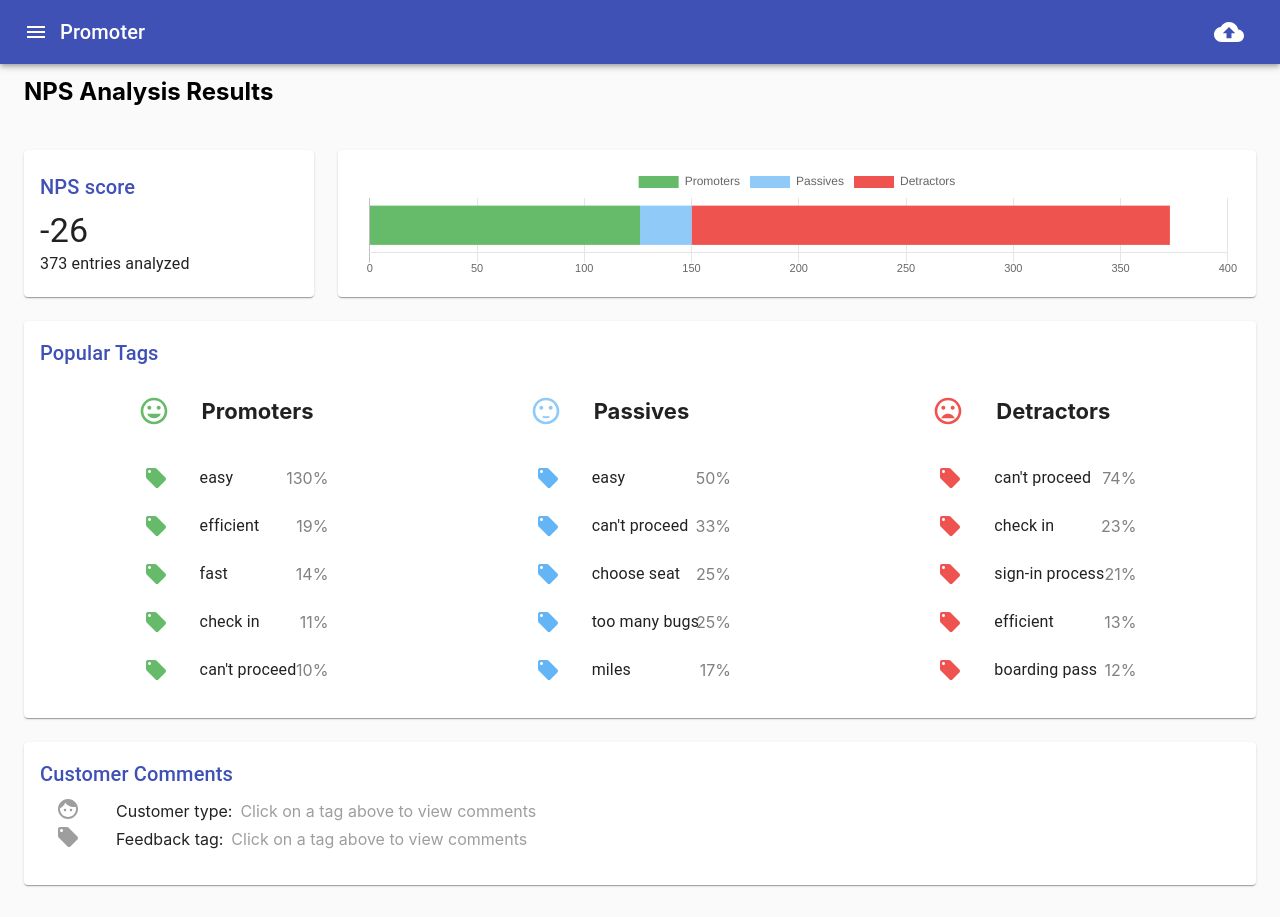
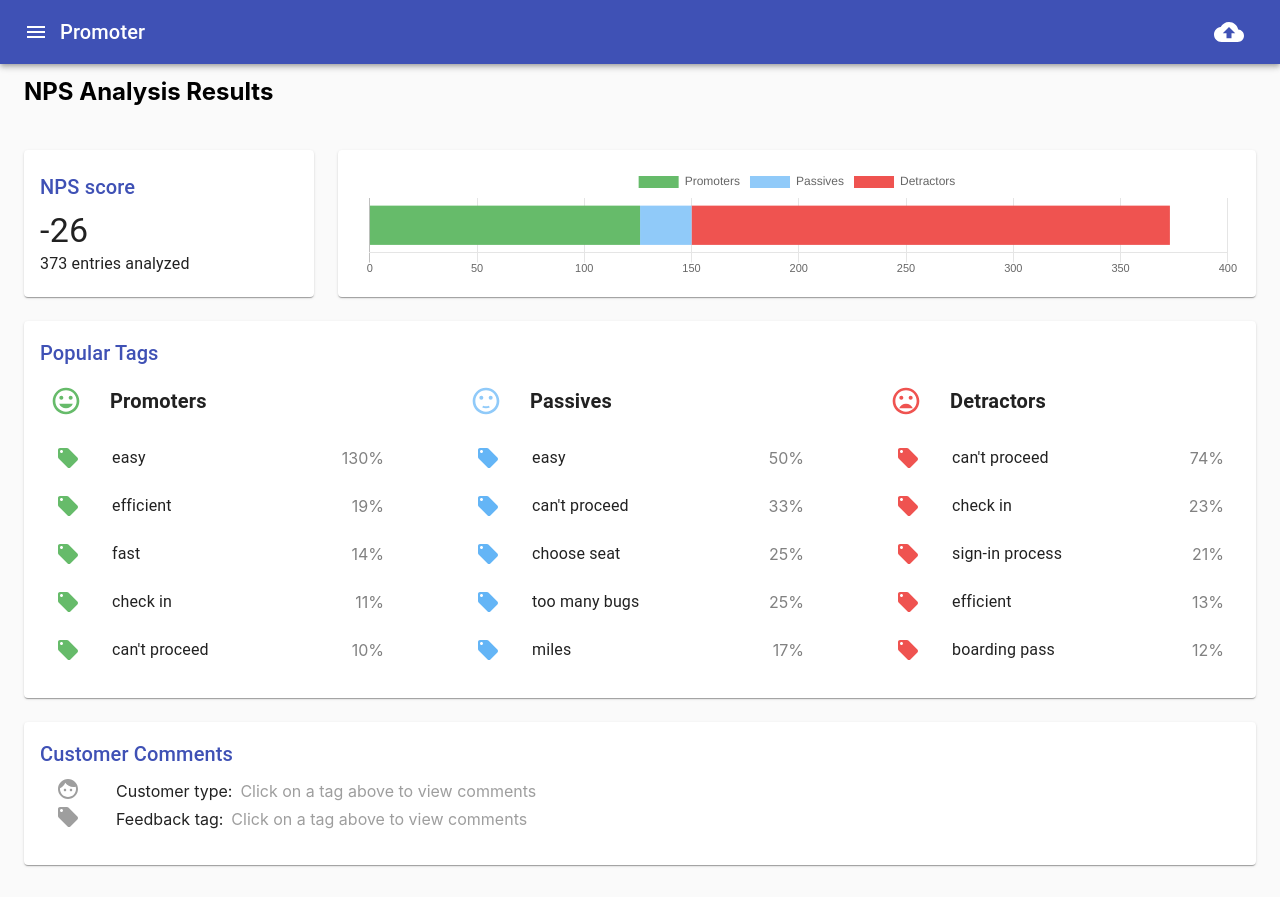
Before and after one commit to dilanustek/Promoter, a React (Create React App) app: page / in a window 1280 px wide. Both pictures are taken after a click on the button "EXPLORE DEMO". Built offline with nearby package versions, Linux system fonts and the light colour scheme.

Commit message:
visual improvements + barchart bugfix

```diff
--- a/src/NPSBarChart.tsx
+++ b/src/NPSBarChart.tsx
@@ -48,8 +48,9 @@ class NPSBarChart extends Component<Props, {}> {
 
   onBarClick = (event: any) => {
     const buckets: Bucket[] = ["Promoter", "Passive", "Detractor"];
-    console.log(event);
-    this.props.setTagAndMaybeBucket(buckets[event[0]._datasetIndex], null);
+    if (event[0]) {
+      this.props.setTagAndMaybeBucket(buckets[event[0]._datasetIndex], null);
+    }
   };
 
   render() {
--- a/src/NPSHelpers.tsx
+++ b/src/NPSHelpers.tsx
@@ -139,21 +139,21 @@ export function titleEmoticonByBucket(bucket: Bucket | null) {
   if (bucket === "Promoter") {
     return (
       <InsertEmoticonIcon
-        className="tagIcon"
+        className="titleIcon"
         style={{ color: green[400], fontSize: 32 }}
       />
     );
   } else if (bucket === "Passive") {
     return (
       <SentimentSatisfiedIcon
-        className="tagIcon"
+        className="titleIcon"
         style={{ color: blue[200], fontSize: 32 }}
       />
     );
   } else if (bucket === "Detractor") {
     return (
       <MoodBadIcon
-        className="tagIcon"
+        className="titleIcon"
         style={{ color: red[400], fontSize: 32 }}
       />
     );
--- a/src/PopularTags.tsx
+++ b/src/PopularTags.tsx
@@ -13,7 +13,8 @@ import ListItem from "@material-ui/core/ListItem";
 import ListItemIcon from "@material-ui/core/ListItemIcon";
 import ListItemText from "@material-ui/core/ListItemText";
 import LocalOffer from "@material-ui/icons/LocalOffer";
-import { ListItemSecondaryAction } from "@material-ui/core";
+import { ListItemSecondaryAction, Typography } from "@material-ui/core";
+import { styled } from "@material-ui/core/styles";
 
 interface Props {
   allNPS: NPSEntry[];
@@ -21,6 +22,16 @@ interface Props {
   clickedBucket: Bucket | null;
   clickedTag: string | null;
 }
+
+const MyTitle = styled(Typography)({
+  fontSize: 20,
+  fontWeight: 600,
+  padding: "5px 10px 5px 10px",
+});
+
+const MySecondaryListItem = styled(ListItemSecondaryAction)({
+  color: "#818181",
+});
 
 class PopularTags extends Component<Props, {}> {
   setPopularTagsByBucket = (bucket: Bucket) => {
@@ -47,9 +58,7 @@ class PopularTags extends Component<Props, {}> {
               <LocalOffer style={styleIconByBucket(bucket)} />
             </ListItemIcon>
             <ListItemText>{tag}</ListItemText>
-            <ListItemSecondaryAction className="freqText">
-              {Math.round(rate * 100)}%
-            </ListItemSecondaryAction>
+            <MySecondaryListItem>{Math.round(rate * 100)}%</MySecondaryListItem>
           </ListItem>
         );
       }
@@ -58,29 +67,35 @@ class PopularTags extends Component<Props, {}> {
     }
   };
 
+  getBucketHeaderClassName(bucket: Bucket) {
+    return this.props.clickedBucket === bucket
+      ? "selectedBucketHeader"
+      : "nonselectedBucketHeader";
+  }
+
   render() {
     return (
       <div>
         <Title> Popular Tags </Title>
         <div className="bucketSections">
           <div className="bucket">
-            <div className="bucketHeader">
+            <div className={this.getBucketHeaderClassName("Promoter")}>
               {titleEmoticonByBucket("Promoter")}
-              <h3 className="bucketTitle">Promoters</h3>
+              <MyTitle className="bucketTitle">Promoters</MyTitle>
             </div>
             <List>{this.setPopularTagsByBucket("Promoter")}</List>
           </div>
           <div className="bucket">
-            <div className="bucketHeader">
+            <div className={this.getBucketHeaderClassName("Passive")}>
               {titleEmoticonByBucket("Passive")}
-              <h3 className="bucketTitle">Passives </h3>
+              <MyTitle className="bucketTitle">Passives</MyTitle>
             </div>
             <List>{this.setPopularTagsByBucket("Passive")}</List>
           </div>
           <div className="bucket">
-            <div className="bucketHeader">
+            <div className={this.getBucketHeaderClassName("Detractor")}>
               {titleEmoticonByBucket("Detractor")}
-              <h3 className="bucketTitle">Detractors</h3>
+              <MyTitle className="bucketTitle">Detractors</MyTitle>
             </div>
             <List>{this.setPopularTagsByBucket("Detractor")}</List>
           </div>
--- a/src/popularTags.css
+++ b/src/popularTags.css
@@ -1,24 +1,28 @@
 .bucketSections {
   display: flex;
-  justify-content: space-around;
+  justify-content: space-between;
 }
 
-.bucketHeader {
+.bucket {
+  width: 30%;
+}
+
+.selectedBucketHeader {
+  background: rgba(0, 0, 0, 0.08);
   display: flex;
   align-items: center;
+  padding: 5px;
 }
 
-.tagIcon {
-  padding-left: 10px;
-  display: inline-flex;
-  flex-shrink: 0;
+.nonselectedBucketHeader {
+  display: flex;
+  align-items: center;
+  padding: 5px;
 }
 
-.bucketTitle {
-  padding-left: 32px;
-  font-size: 22px;
+.titleIcon {
+  padding-right: 18px;
+  padding-left: 5px;
+  flex-shrink: 0;
+  display: inline-flex;
 }
-
-.freqText {
-  color: #818181;
-}
```
